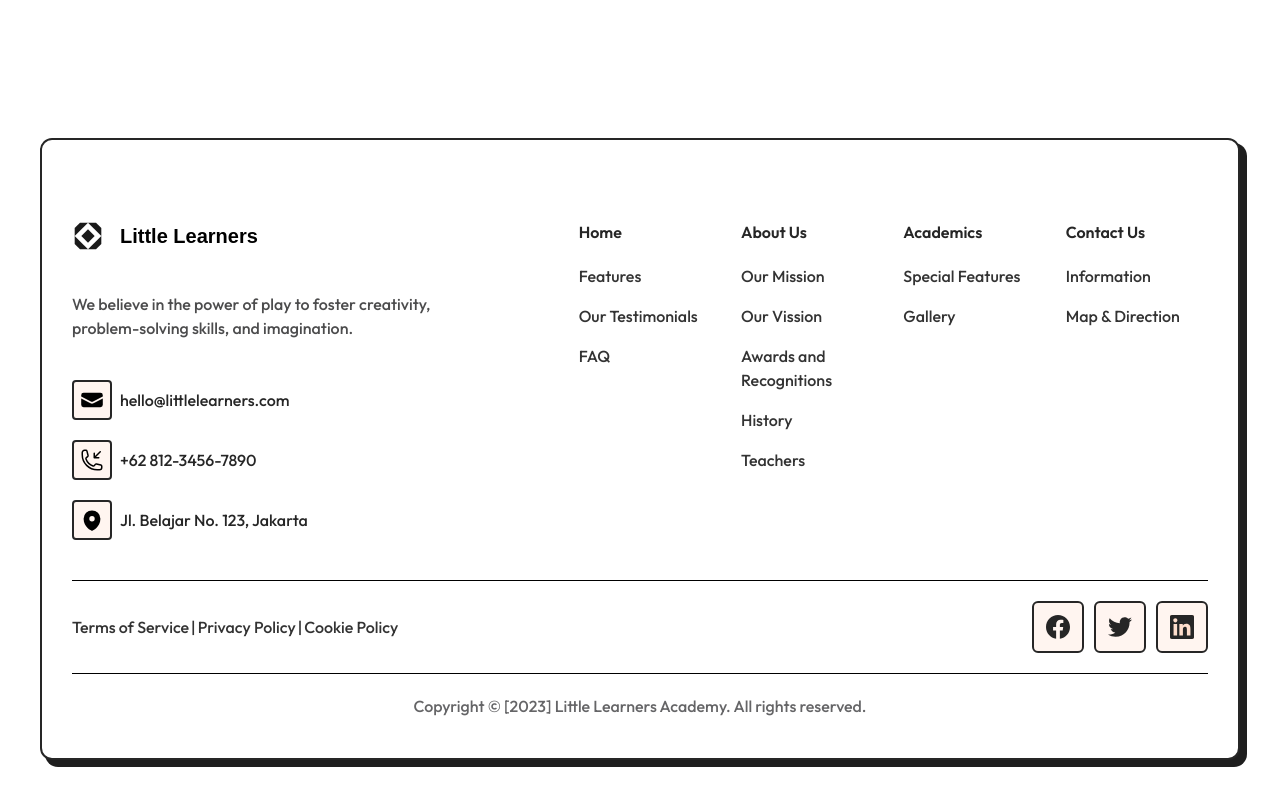
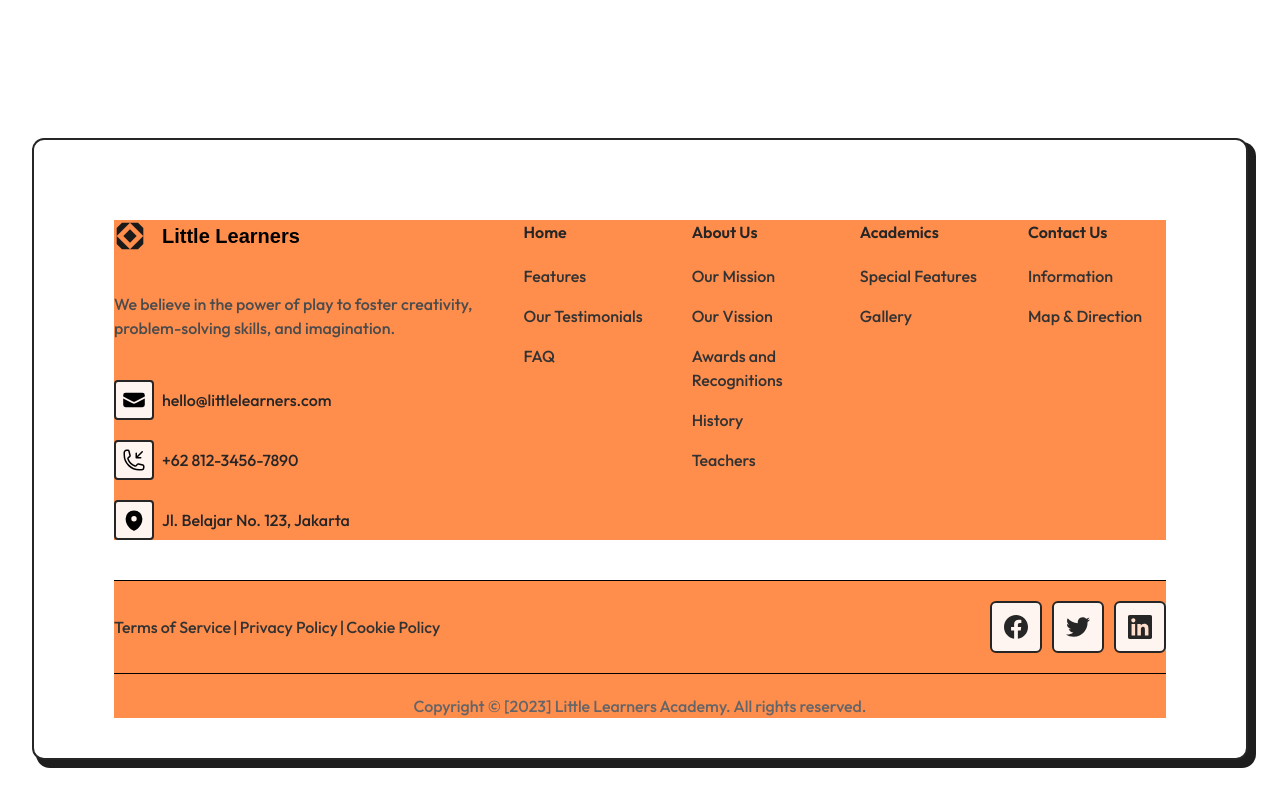
Before and after one commit to marcellandreas/little_learners, a React (Vite) app: page / in a window 1280 px wide. Shown: the part 3409-4209 px from the top of the page. Built offline with nearby package versions, Linux system fonts and the light colour scheme.

Commit message:
feat: ubah menu footer

```diff
--- a/src/components/Footer/index.jsx
+++ b/src/components/Footer/index.jsx
@@ -1,4 +1,3 @@
-import React from "react";
 import { Link } from "react-router-dom";
 import { EnvelopeIcon, MapPinIcon } from "@heroicons/react/20/solid";
 import { PhoneArrowDownLeftIcon } from "@heroicons/react/24/outline";
@@ -49,11 +48,14 @@ const Footer = () => {
   ];
 
   return (
-    <footer className="grid mb-10  lg:mx-10 lg:w-auto mx-auto w-[95%] pd:px-20 px-[30px]  gap-[30px] lg:gap-10 2xl:gap-[50px] pt-[60px] 2xl:pt-[100px] lg:pt-20 lg:pb-10 rounded-xl border-2 border-grey-15 bg-white shadow-[6px_6px_0px_1px_#1E1E1E]">
-      <div className=" col-span-6 flex flex-col  gap-10 lg:gap-20  lg:grid lg:grid-cols-12">
-        <section className="flex  lg:col-span-5  flex-col items-center gap-10">
-          <article className="flex flex-col gap-10">
-            <Link to="/" className="flex items-center gap-4">
+    <footer className=" w-[95%] mb-10 mx-auto grid grid-cols-12 gap-[30px] pt-[60px] lg:pt-20 2xl:pt-[100px] px-[30px] lg:px-20 2xl:px-[100px] pb-[30px] lg:pb-10 lg:gap-10 border-2 border-grey-15 rounded-xl bg-white shadow-[6px_6px_0_2px_#1e1e1e]">
+      <div className=" col-span-12 flex flex-col gap-10 bg-orange-65 md:grid md:grid-cols-8 ">
+        <section className="flex flex-col md:col-span-3 items-center gap-10">
+          <article className="flex flex-col gap-10  ">
+            <Link
+              to="/"
+              className="flex items-center justify-center md:justify-normal  gap-4"
+            >
               <img
                 src="/logo.svg"
                 alt="Little Learners Logo"
@@ -92,13 +94,13 @@ const Footer = () => {
             })}
           </article>
         </section>
-        <section className="grid grid-cols-8  lg:col-span-7 gap-[30px] lg:gap-5 ">
+        <section className="grid grid-cols-4 md:col-span-5 gap-[30px]">
           {MenuFooter.map((section) => (
             <div
               key={section.id}
-              className=" col-span-4 lg:col-span-2 flex flex-col gap-5"
+              className="col-span-2 md:col-span-1  flex flex-col gap-5"
             >
-              <p className=" text-grey-15 font-outfit text-base font-semibold">
+              <p className=" text-grey-15 font-outfit text-base 2xl:text-xl font-semibold">
                 {section.Title}
               </p>
               <div className=" text-grey-20 lg:flex lg:gap-4 2xl:text-xl lg:flex-col text-base font-medium cursor-pointer ">
@@ -115,7 +117,7 @@ const Footer = () => {
           ))}
         </section>
       </div>
-      <div className="col-span-6 flex flex-col   gap-4 lg:gap-5">
+      <div className="col-span-12 bg-orange-65 flex flex-col   gap-4 lg:gap-5">
         <hr className="h-[1px] w-full" />
         <div className="flex flex-col lg:flex-row lg:justify-between items-center gap-5">
           <div className="flex gap-[2px]">
```
